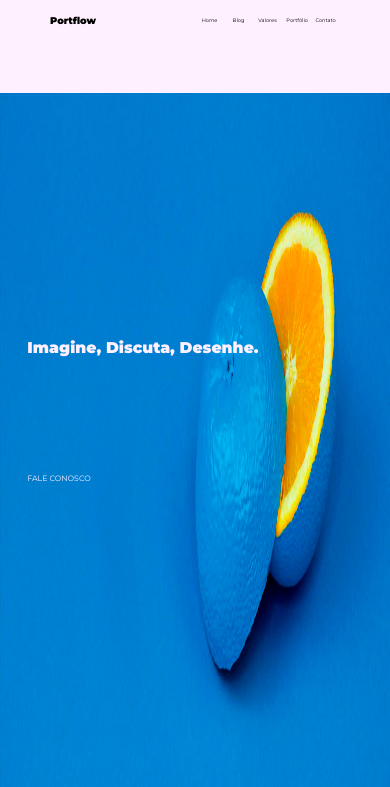
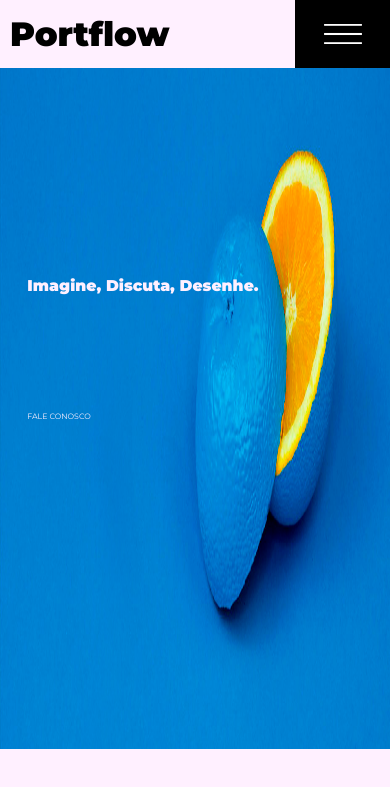
Before and after one commit to VanessaTrajano/Portflow-ReactVersion, a React (Vite) app: page / in a window 390 px wide. Shown: the top 787 px of the page. Built offline with nearby package versions, Linux system fonts and the light colour scheme.

Commit message:
estilizando o responsivo da header

```diff
--- a/src/components/header/NavBar.jsx
+++ b/src/components/header/NavBar.jsx
@@ -1,9 +1,13 @@
-import { NavigationBar } from "../../styles/HeaderStyle"
+import { NavigationBar, HamburguerMenu } from "../../styles/HeaderStyle"
+import MenuImage from "../../images/menu.jpg"
 
 function NavBar() {
 
     return (
       <>
+        <HamburguerMenu>
+          <img src={MenuImage}/>
+        </HamburguerMenu>
         <NavigationBar>
           <ul>
             <li>Home</li>
--- a/src/styles/AppStyle.jsx
+++ b/src/styles/AppStyle.jsx
@@ -5,18 +5,30 @@ import styled from "styled-components";
 export const Header = styled.header`
     display: flex;
     justify-content: space-between;
+    align-items:center;
     padding: 15px 50px;
     background-color: #fff0ff;
     position: fixed;
     z-index: 1;
     width: 100%;
+    height: 10%;
+
+    @media(max-width: 426px){
+        padding:0;
+        height: 8%;
+        padding-left: 10px;
+    }
 `
 
 // main
 
 export const Main = styled.main`
-    padding-top: 11vh;
+    padding-top: 4.8%;
     background-color: #fff0ff;
+
+    @media(max-width: 426px){
+        padding-top: 8%;
+    }
 `
 
 // footer
--- a/src/styles/HeaderStyle.jsx
+++ b/src/styles/HeaderStyle.jsx
@@ -3,6 +3,28 @@ import styled from "styled-components";
 export const PageTitle = styled.h1`
     font-weight: 900;
     font-size: 2.5vw;
+
+    @media(max-width: 426px){
+        font-size: 4vh;
+    }
+`
+
+export const HamburguerMenu = styled.div`
+    display:none;
+
+    @media(max-width: 426px){
+        display:flex;
+        justify-content:center;
+        align-items:center;
+        width: 25%;
+        height:100%;
+        background-color: #000;
+
+        img{
+            backgorund-color: black;
+            width: 40%;
+        }
+    }
 `
 
 export const NavigationBar = styled.nav`
@@ -29,4 +51,8 @@ export const NavigationBar = styled.nav`
         cursor: pointer;
         border-bottom: 1.5px solid black;
     }
+
+    @media(max-width: 426px){
+        display:none;
+    }
 `
```
